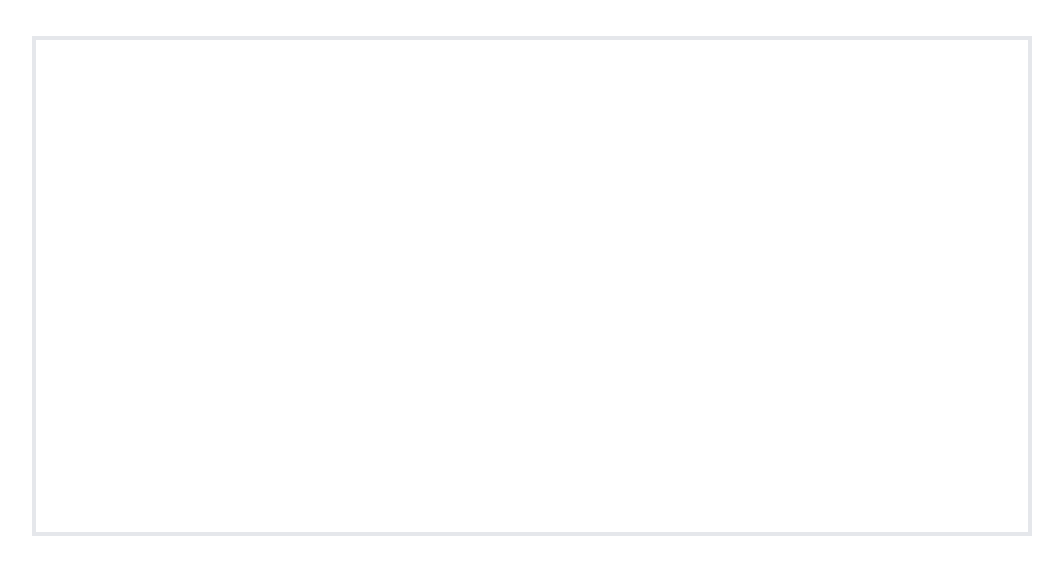
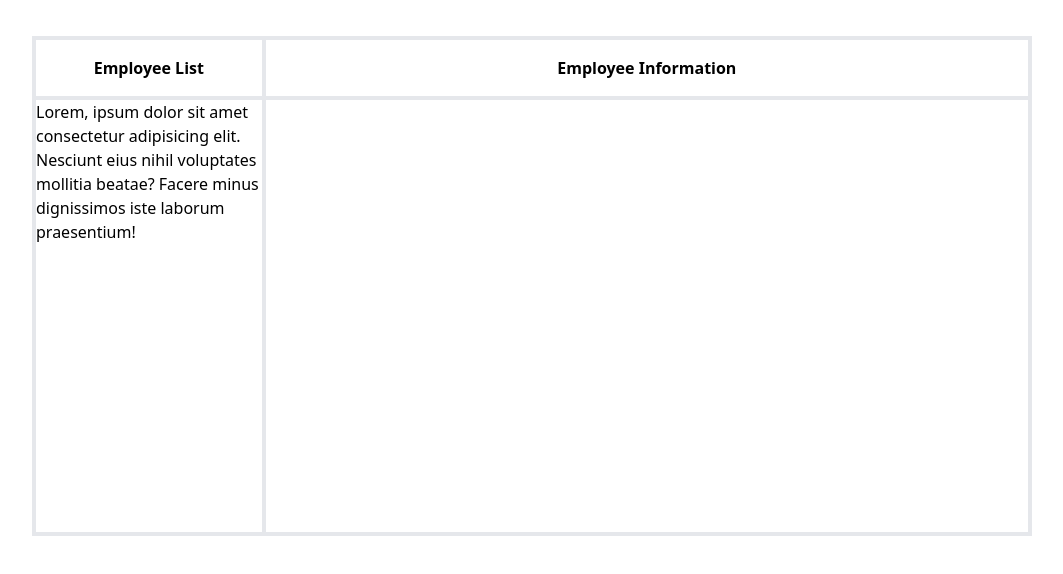
Before and after one commit to mohammad-al-samiul/employee-database-management-with-dom, a plain HTML site: page index.html in a window 1280 px wide. Shown: the part 120-694 px from the top of the page, without its empty margins (108-1171 px from the left). Drawn offline with nearby package versions, Linux system fonts and the light colour scheme.

Commit message:
employee layout created

```diff
--- a/index.html
+++ b/index.html
@@ -14,7 +14,25 @@
           <h1 class="text-3xl font-bold text-center">
             Employee Database Management
           </h1>
-          <div class="border-4 mt-10 h-[500px]"></div>
+          <div class="border-4 mt-10 h-[500px] flex">
+            <div class="w-[30%] border-r-4">
+              <div>
+                <h1 class="border-b-4 p-4 text-center font-bold">
+                  Employee List
+                </h1>
+                <p>
+                  Lorem, ipsum dolor sit amet consectetur adipisicing elit.
+                  Nesciunt eius nihil voluptates mollitia beatae? Facere minus
+                  dignissimos iste laborum praesentium!
+                </p>
+              </div>
+            </div>
+            <div class="w-full">
+              <h1 class="text-center border-b-4 p-4 font-bold">
+                Employee Information
+              </h1>
+            </div>
+          </div>
         </div>
       </div>
     </div>
```
